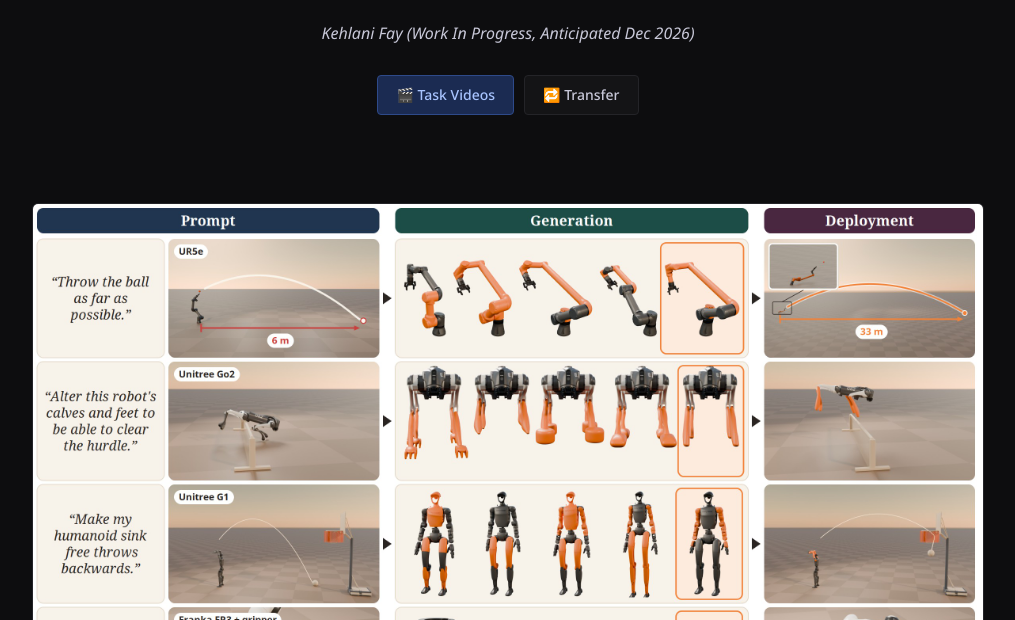
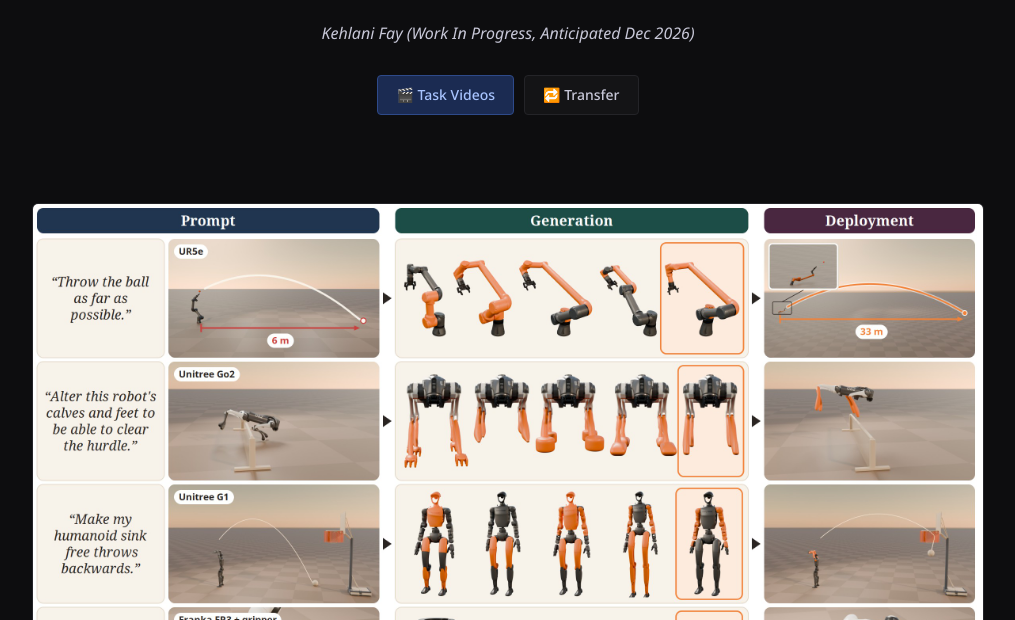
Before and after one commit to An-Axolotl/Language-Co-Design, a plain HTML site: page index.html in a window 1280 px wide. Shown: the part 180-800 px from the top of the page, without its empty margins (132-1147 px from the left). Drawn offline with Linux system fonts and the light colour scheme.

Commit message:
Teaser v76: hurdle row centred vertically
Co-Authored-By: Claude Fable 5.1 <noreply@anthropic.com>

```diff
--- a/index.html
+++ b/index.html
@@ -174,7 +174,7 @@
 </header>
 
 <div class="hero-wrap">
-    <img src="figures/teaser_v75.jpg" alt="Prompt, generation and deployment for four robots: a UR5e throwing a ball, a Go2 jumping a hurdle, a G1 humanoid shooting free throws and a Franka gripper moving a can between bins." loading="eager">
+    <img src="figures/teaser_v76.jpg" alt="Prompt, generation and deployment for four robots: a UR5e throwing a ball, a Go2 jumping a hurdle, a G1 humanoid shooting free throws and a Franka gripper moving a can between bins." loading="eager">
     <div class="hero-caption">From a sentence and a stock robot to a co-designed body, a motion that performs the task, and manufacturable parts.</div>
 </div>
 
```
Also changed, not shown: figures/teaser_v76.jpg (added).
